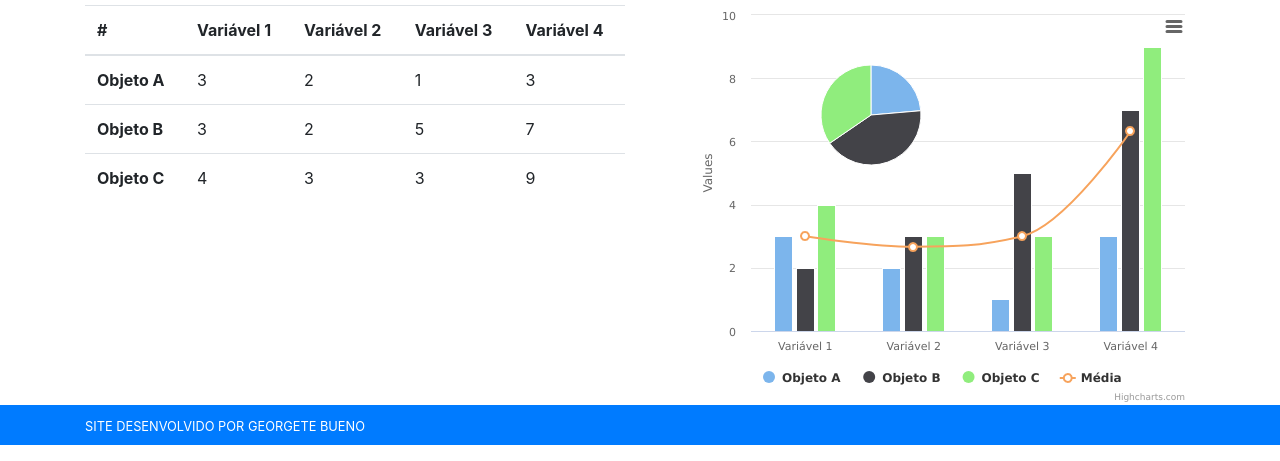
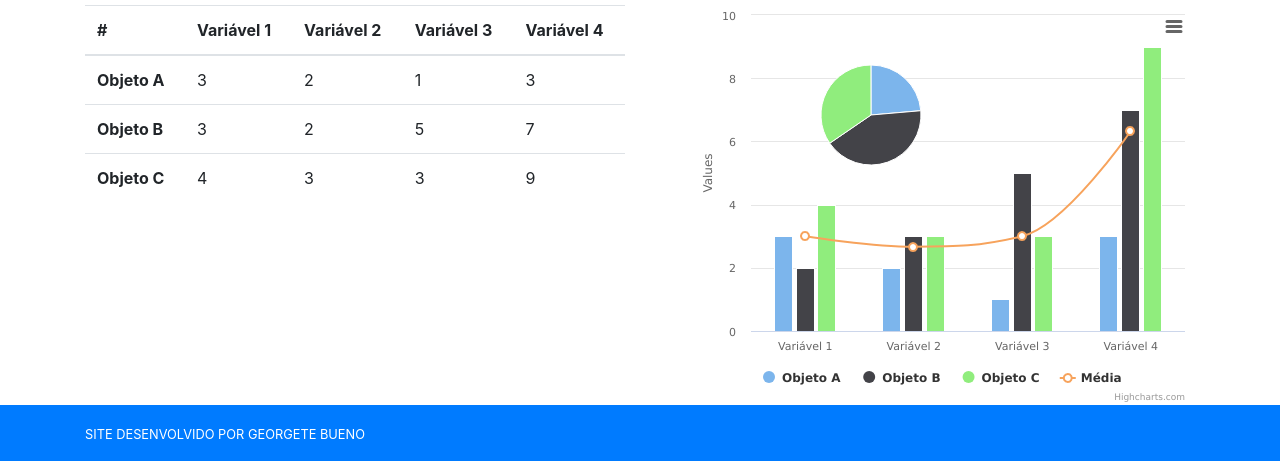
Before and after one commit to geobueno/DeVSis_AC3, a plain HTML site: page index.html in a window 1280 px wide. Shown: the part 360-821 px from the top of the page. Drawn offline with nearby package versions, Linux system fonts and the light colour scheme.

Commit message:
third commit

```diff
--- a/index.html
+++ b/index.html
@@ -84,7 +84,7 @@
             </div>
         </div>
     </div>
-    <footer class="footer p-2 m-0 bg-primary text-white">
+    <footer class="footer p-3 m-0 bg-primary text-white">
         <div class="container">
             <small>SITE DESENVOLVIDO POR GEORGETE BUENO</small>
         </div>
```
